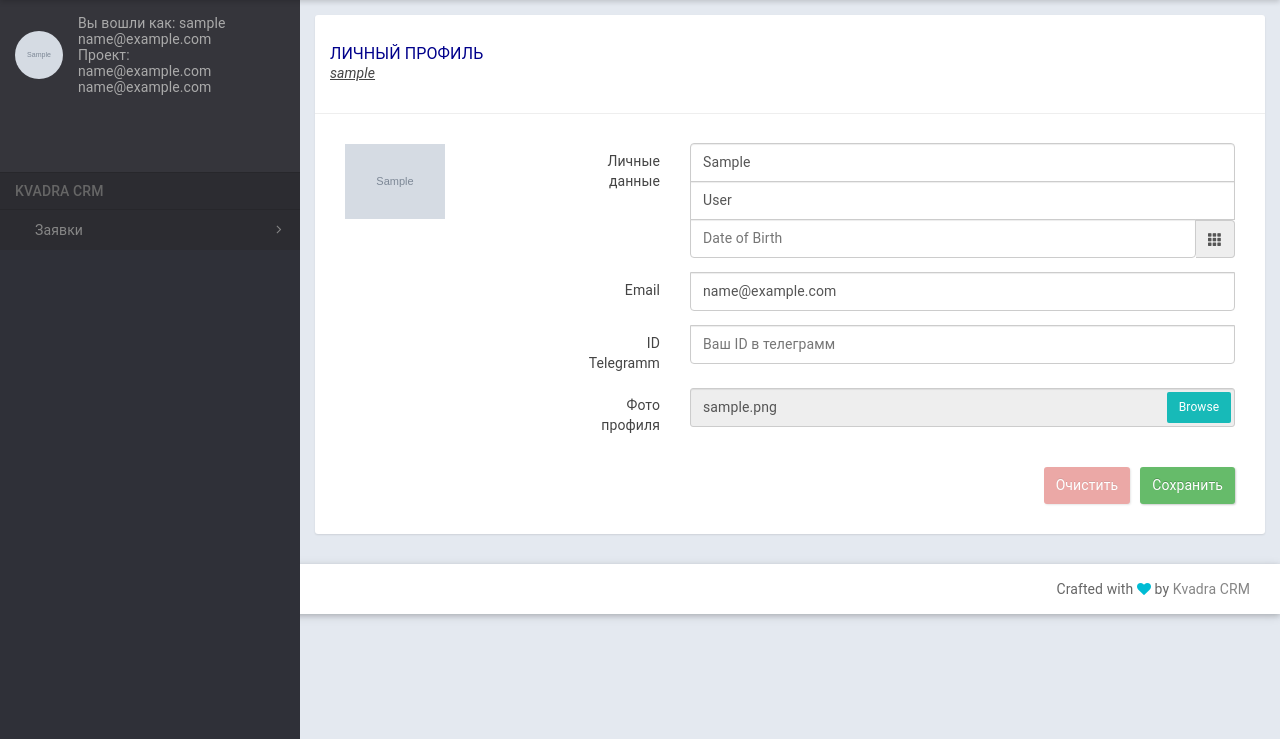
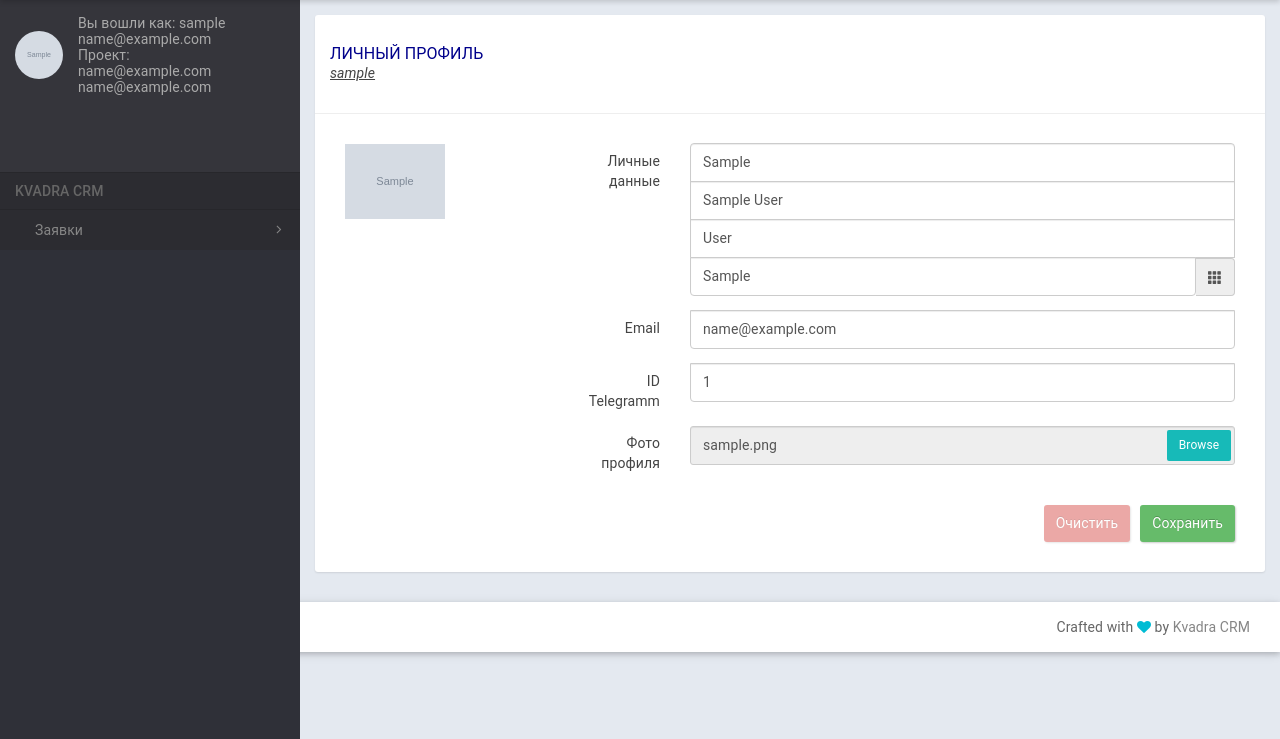
Before and after one commit to vvaschenko/kvadra, a Django app: page /profile/ in a window 1280 px wide. Shown: the part 60-799 px from the top of the page. Run offline with Django 3.2, Linux system fonts and the light colour scheme; the first user in the database is signed in; tables that the repository leaves empty hold one stand-in row (Sample ...); some libraries are stand-ins or nearby versions; some web fonts are replaced.

Commit message:
Fix bug with user profile

```diff
--- a/templates/users/profile.html
+++ b/templates/users/profile.html
@@ -34,40 +35,14 @@
                                     <label class=" col-md-2 control-label">Личные данные</label>
                                     <div class=" col-md-10">
                                         <div class="form-group-input">
-                                             <input type="text" class="form-control" name="first_name" placeholder="First Name"
-{#                                                    {% if request.method == 'POST' %}value="{{ user_form.instance.first_name }}" {% endif %}#}
-                                                    value="{{ user_form.instance.first_name }}"
-                                             >
-                                             <input type="text" class="form-control" name ="last_name" placeholder="Last Name"
-{#                                                    {% if request.method == 'POST' %}value="{{ user_form.instance.last_name }}" {% endif %}#}
-                                                    value="{{ user_form.instance.last_name }}"
-                                             >
+                                            {% render_field profile_form.first_name class="form-control" placeholder="Имя" %}
+                                            {% render_field profile_form.middle_name class="form-control" placeholder="Отчество" %}
+                                            {% render_field profile_form.last_name class="form-control" placeholder="Фамилия" %}
 
-                                                 {% if profile_form.errors %}
-                                                     {% for error in  profile_form.errors %}
-                                                         <div class="input-group date addon-datepicker">
-{#                                                         addon-datepicker#}
-                                                              <input type="text" class="form-control" name="birthday" placeholder="Date of Birth"
-     {#                                                        {% if request.method == 'POST' %}value="{{ profile_form.instance.birthday }}" {% endif %}#}
-{#                                                              value="{{ profile_form.instance.birthday }}"#}
-                                                              >
-
-                                                         <span class="input-group-addon"><i class="glyphicon glyphicon-th"></i></span>
-
-                                                         </div>
-                                                         <span class="error-view"><p>{{ error|escape}}</p></span>
-
-                                                     {% endfor %}
-                                                 {% else %}
-                                                  <div class="input-group date addon-datepicker">
-{#                                                  addon-datepicker#}
-                                                     <input type="text" class="form-control" name="birthday"  placeholder="Date of Birth"
-{#                                                        {% if request.method == 'POST' %}value="{{ profile_form.instance.birthday }}" {% endif %}#}
-                                                        value="{{ profile_form.instance.birthday|date:"Y-m-d" }}"
-                                                     >
-                                                     <span class="input-group-addon"><i class="glyphicon glyphicon-th"></i></span>
-                                                  </div>
-                                                 {% endif %}
+                                            <div class="input-group date addon-datepicker">
+                                                {% render_field profile_form.birthday class="form-control" placeholder="Дата рожденяия"  %}
+                                                <span class="input-group-addon"><i class="glyphicon glyphicon-th"></i></span>
+                                            </div>
 
                                         </div>
                                     </div>
@@ -76,10 +51,7 @@
                                     <label class=" col-md-2 control-label">Email</label>
                                     <div class=" col-md-10">
                                          <div class="form-group-input">
-                                              <input type="text" class="form-control" name="email" placeholder="Ваш Email"
-{#                                                     {% if request.method == 'POST' %}value="{{ user_form.instance.email }}" {% endif %}#}
-                                                     value="{{ user_form.instance.email }}"
-                                              >
+                                             {% render_field user_form.email class="form-control" %}
                                          </div>
                                     </div>
                                 </div>
@@ -87,11 +59,7 @@
                                     <label class=" col-md-2 control-label">ID Telegramm</label>
                                     <div class=" col-md-10">
                                         <div class="form-group-input">
-                                            <input type="text" class="form-control" name="id_telegramm"
-                                                   placeholder="Ваш ID в телеграмм"
-                                                    {#                                                     {% if request.method == 'POST' %}value="{{ user_form.instance.email }}" {% endif %}#}
-                                                   value="{{ profile_form.instance.id_telegramm }}"
-                                            >
+                                            {% render_field profile_form.id_telegram class="form-control" %}
                                         </div>
                                     </div>
                                 </div>
--- a/users/forms.py
+++ b/users/forms.py
@@ -127,7 +127,7 @@ class ChangePassword(forms.Form):
 class UserForm(ModelForm):
     class Meta:
         model = User
-        fields = ['first_name', 'last_name', 'email']
+        fields = ['email']
 
 
 class ProfileForm(forms.ModelForm):
@@ -136,7 +136,7 @@ class ProfileForm(forms.ModelForm):
 
     class Meta:
         model = ProfileUser
-        fields = ['birthday', 'avatar', 'id_telegram']
+        fields = ['first_name', 'middle_name', 'last_name', 'birthday', 'avatar', 'id_telegram']
         localized_fields = ('birthday',)
         widgets = {
             'birthday': forms.DateInput(format=['%Y-%m-%d']), }
--- a/users/models.py
+++ b/users/models.py
@@ -5,8 +5,10 @@ from django.db.models.signals import post_save
 from django.dispatch import receiver
 from django.utils.translation import ugettext_lazy as _
 
-from users.validators import (validate_birthday, validate_contact_phone_numeric, validate_contact_phone_length,
-                              validate_passport_series)
+from users.validators import (
+    validate_contact_phone_numeric,
+    validate_contact_phone_length,
+    validate_passport_series)
 
 
 class ProfileUser(models.Model):
@@ -94,5 +96,16 @@ class ProfileUser(models.Model):
     comment = models.TextField(blank=True)
 
     def __str__(self):
-        return str(self.last_name) + " " + str(self.first_name) + " " + str(self.middle_name) + " " + str(
-            self.user.groups.values_list('name', flat=True))
+        return "%s %s %s %s" % (
+            self.last_name,
+            self.first_name,
+            self.middle_name,
+            self.user.groups.values_list("name", flat=True)
+        )
+
+
+@receiver(post_save, sender=User)
+def create_or_update_user_profile(sender, instance, created, **kwargs):
+    if created:
+        ProfileUser.objects.create(user=instance)
+    instance.profileuser.save()
--- a/users/views.py
+++ b/users/views.py
@@ -230,8 +230,6 @@ def log_out(request):
 @login_required()
 @transaction.atomic
 def profile(request):
-    # , {"p_query": posts}
-    # context = RequestContext(request)
     context = {}
     context["timeobr"] = datetime.strftime(datetime.now(), "%A, %d. %B %Y %I:%M%p")
     if request.method == 'POST':
```
Also changed, not shown: other parts of templates/users/profile.html (+1 -0 lines), users/admin.py (+8 -3 lines), users/migrations/0002_profileuser_comment.py (added).
